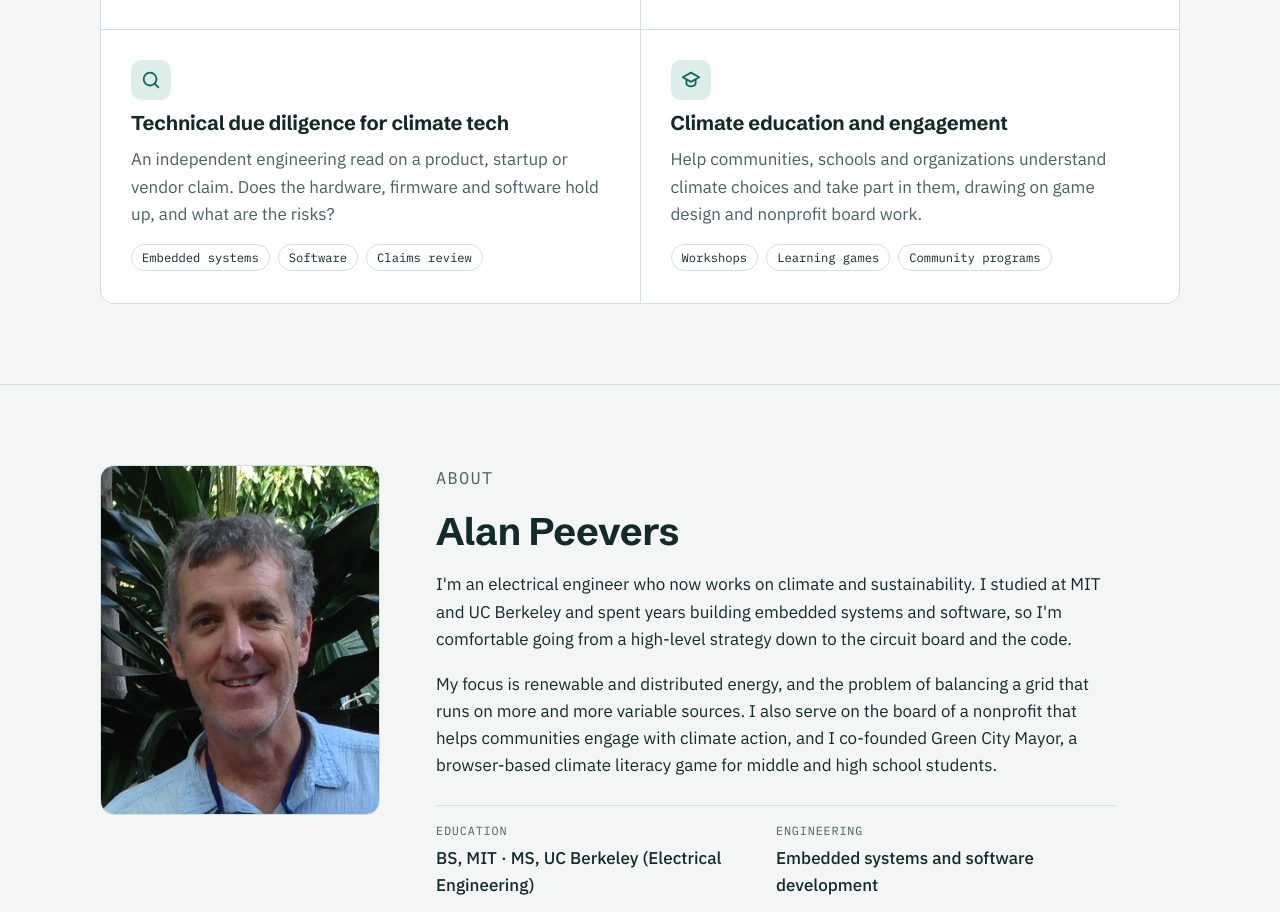
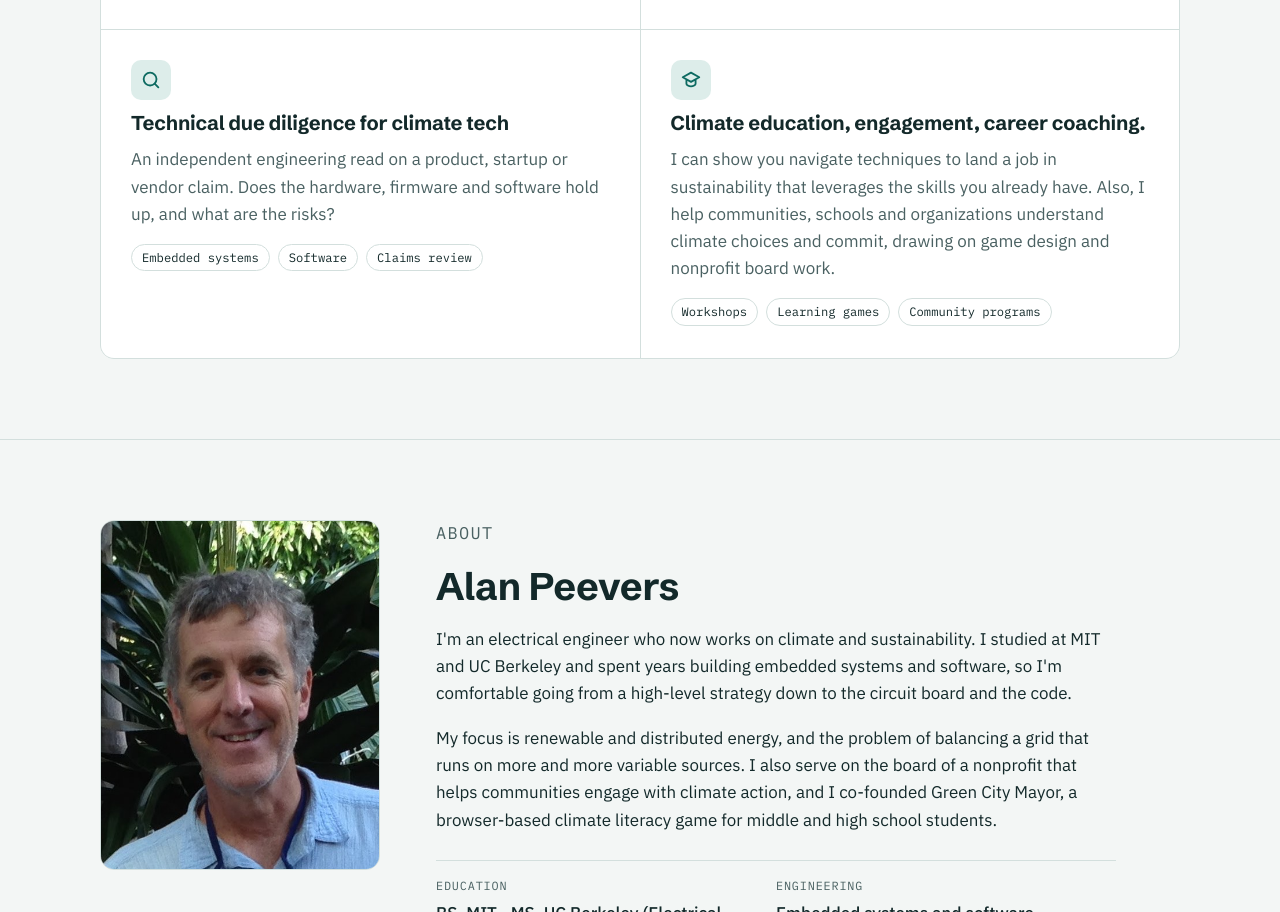
Before and after one commit to alanpeevers/pcs-site, a plain HTML site: page index.html in a window 1280 px wide. Shown: the part 1227-2139 px from the top of the page. Drawn offline with Linux system fonts and the light colour scheme.

Commit message:
modify bottom-right service block

```diff
--- a/index.html
+++ b/index.html
@@ -243,8 +243,8 @@ footer a{color:var(--ink)}
         </article>
         <article class="svc">
           <div class="ic"><svg width="22" height="22" viewBox="0 0 24 24" aria-hidden="true"><path d="M3 9 12 4l9 5-9 5-9-5Z M7 11.5V16c0 1.5 2.5 3 5 3s5-1.5 5-3v-4.5" fill="none" stroke="currentColor" stroke-width="2" stroke-linejoin="round"/></svg></div>
-          <h3>Climate education and engagement</h3>
-          <p>Help communities, schools and organizations understand climate choices and take part in them, drawing on game design and nonprofit board work.</p>
+          <h3>Climate education, engagement, career coaching.</h3>
+          <p>I can show you navigate techniques to land a job in sustainability that leverages the skills you already have. Also, I help communities, schools and organizations understand climate choices and commit, drawing on game design and nonprofit board work.</p>
           <ul><li>Workshops</li><li>Learning games</li><li>Community programs</li></ul>
         </article>
       </div>
```
